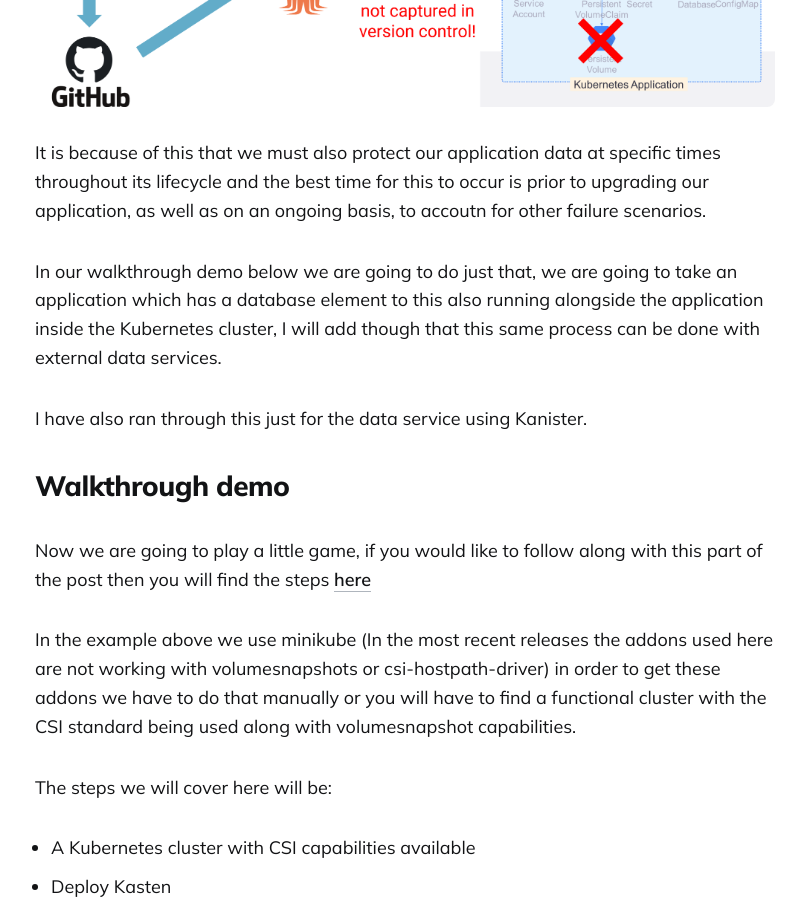
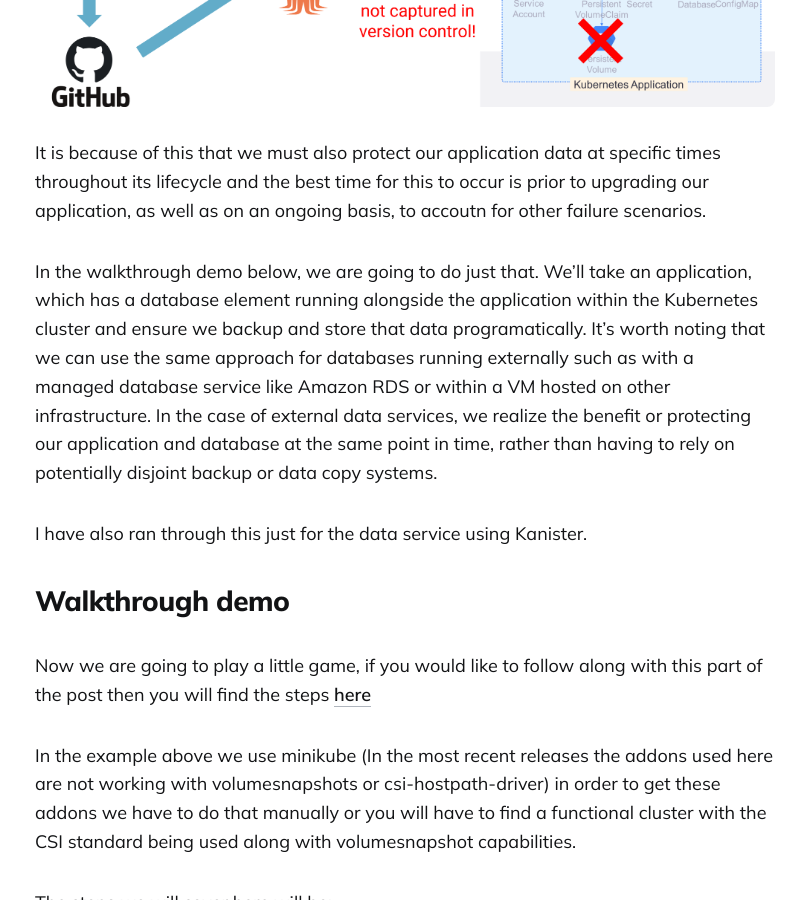
Before and after one commit to newellbrandon/kastendevhub.github.io, a Jekyll site: the page built from _posts/2024-04-25-integrating-backups-into-gitops.md, in a window 1280 px wide and 900 px high, scrolled down 5078 px. Shown: the whole window, without its empty margins (235-1041 px from the left). Built offline with Jekyll 4.4.1, drawn with Linux system fonts in a browser that asks for light colours.

Commit message:
Update _posts/2024-04-25-integrating-backups-into-gitops.md
Co-authored-by: slotdawg <mattslotten@gmail.com>

```diff
--- a/_posts/2024-04-25-integrating-backups-into-gitops.md
+++ b/_posts/2024-04-25-integrating-backups-into-gitops.md
@@ -65,7 +65,7 @@ Data, and the dependencies of the stack on the data be discovered, tracked, and
 
 It is because of this that we must also protect our application data at specific times throughout its lifecycle and the best time for this to occur is prior to upgrading our application, as well as on an ongoing basis, to accoutn for other failure scenarios.
 
-In our walkthrough demo below we are going to do just that, we are going to take an application which has a database element to this also running alongside the application inside the Kubernetes cluster, I will add though that this same process can be done with external data services.
+In the walkthrough demo below, we are going to do just that. We'll take an application, which has a database element running alongside the application within the Kubernetes cluster and ensure we backup and store that data programatically. It's worth noting that we can use the same approach for databases running externally such as with a managed database service like Amazon RDS or within a VM hosted on other infrastructure. In the case of external data services, we realize the benefit or protecting our application and database at the same point in time, rather than having to rely on potentially disjoint backup or data copy systems.
 
 I have also ran through this just for the data service using Kanister.
 
```
